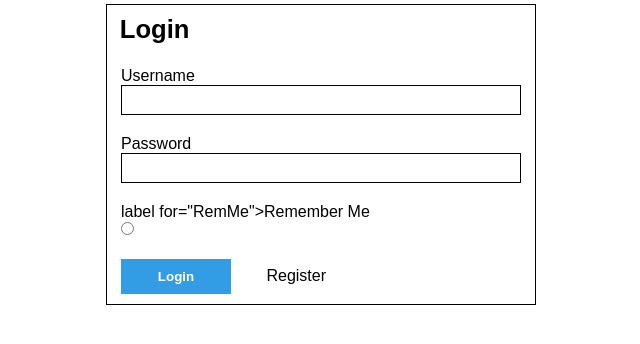
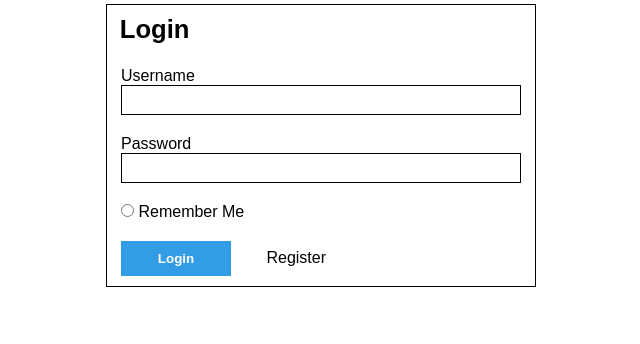
Before and after one commit to Jadout7/ResitProject, a PHP site: page /Login.php in a window 1280 px wide. Shown: the part 163-507 px from the top of the page, without its empty margins (319-959 px from the left). Run offline with PHP 8.4, Linux system fonts and the light colour scheme.

Commit message:
Update Login.php

```diff
--- a/Login.php
+++ b/Login.php
@@ -33,8 +33,7 @@
                         <input type="password" name="password" class="field">
                     </div>
                     <div>
-                          label for="RemMe">Remember Me</label><br>
-                          <input type="radio" name="RemMe" value="RemMe">
+                        <input type="radio" name="RemMe" value="RemMe"> Remember Me
                     </div>
                     <div class='log'>
                         <input type="submit" name="login" value="Login">
@@ -48,7 +47,7 @@
         <?php
           $error = NULL;
           if(isset($_POST['login'])){
-            if(!empty($_POST['email']) && !empty($_POST['password'])){
+            if(empty($_POST['email']) && empty($_POST['password']) && empty($_POST['RemMe'])){
               if(filter_var($_POST['email'], FILTER_VALIDATE_EMAIL)){ //validate email
                 $email = $_POST['email'];
                 $sql = "SELECT user_id, firstname, lastname, password, user_type FROM user WHERE email = ?"; //query to insert into database
```
